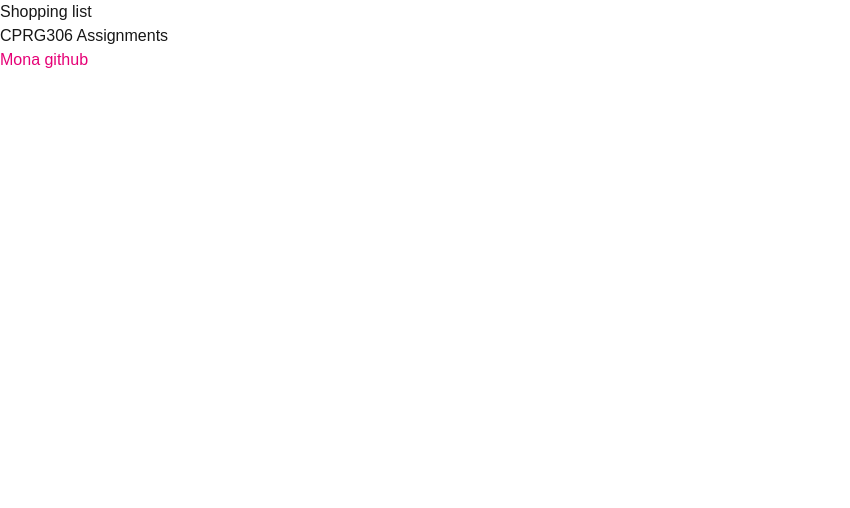
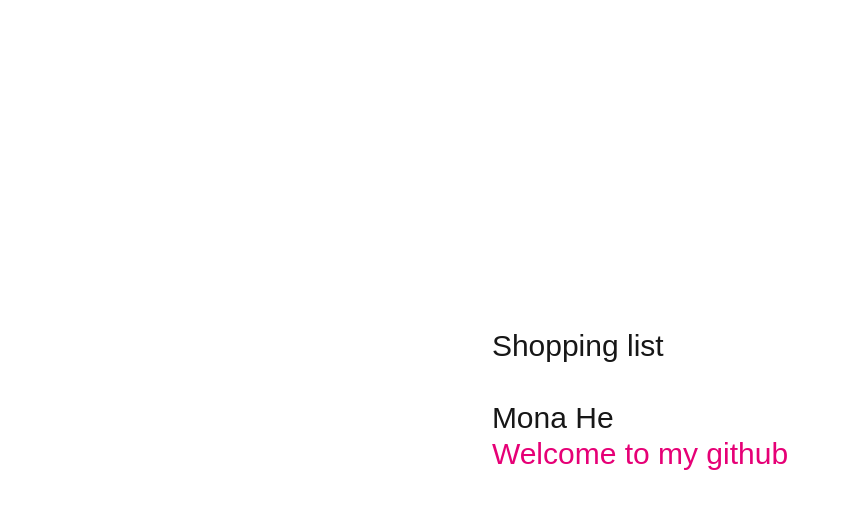
Before and after one commit to Mona121212/cprg306-assignments, a Next.js app: page /week-2 in a window 1280 px wide. Shown: the top 508 px of the page, without its empty margins (0-850 px from the left). Built offline with nearby package versions, Linux system fonts and the light colour scheme.

Commit message:
feat: add homepage and css

```diff
--- /dev/null
+++ b/app/page.js
@@ -0,0 +1,14 @@
+import Link from "next/link";
+
+export default function Home() {
+
+    return (
+        <main className="flex flex-col items-center justify-center min-h-screen">
+            <ul>
+                <li>
+                    <Link className="text-shadow-blue-500 hover:text-amber-400 text-4xl" href="./week-2">CPRG 306: Web Development2 - Assignments</Link>
+                </li>
+            </ul>
+        </main>
+    )
+}
--- a/app/week-2/page.js
+++ b/app/week-2/page.js
@@ -1,10 +1,13 @@
 import StudentInfo from "./student-info";
 
 export default function Page() {
-    return (
-        <main>
-            <h1>Shopping list</h1>
-            <StudentInfo />
-        </main>
-    )
+  return (
+    <main className="flex flex-col items-center justify-center min-h-screen">
+       {/** change header and studentInfo align should add div put them into same block */}
+      <div>
+        <h1 className="text-3xl">Shopping list</h1>
+        <StudentInfo />
+      </div>
+    </main>
+  );
 }
--- a/app/week-2/student-info.js
+++ b/app/week-2/student-info.js
@@ -2,10 +2,11 @@ import Link from "next/link";
 
 export default function StudentInfo() {
     return(
-        <main>
-            <h1>CPRG306 Assignments</h1>
+        <main className="text-3xl">
+            <br />
+            <h1 className="">Mona He</h1>
             <ul>
-                <li><Link className="text-pink-600 hover:text-emerald-500" href="https://github.com/Mona121212?tab=repositories"> Mona github</Link></li>
+                <li><Link className="text-pink-600 hover:text-emerald-500" href="https://github.com/Mona121212"> Welcome to my github</Link></li>
             </ul>
         </main>
     )
```
